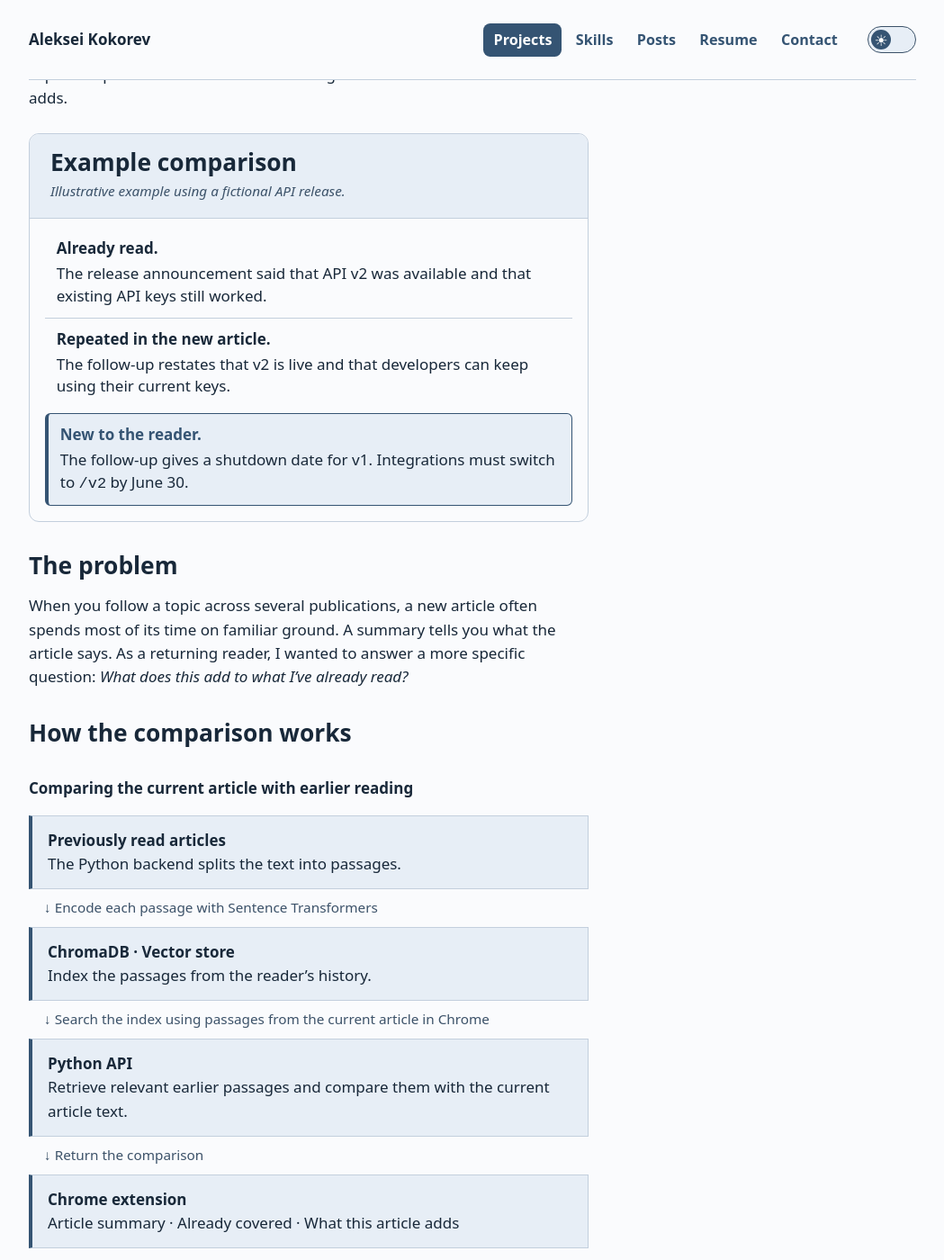
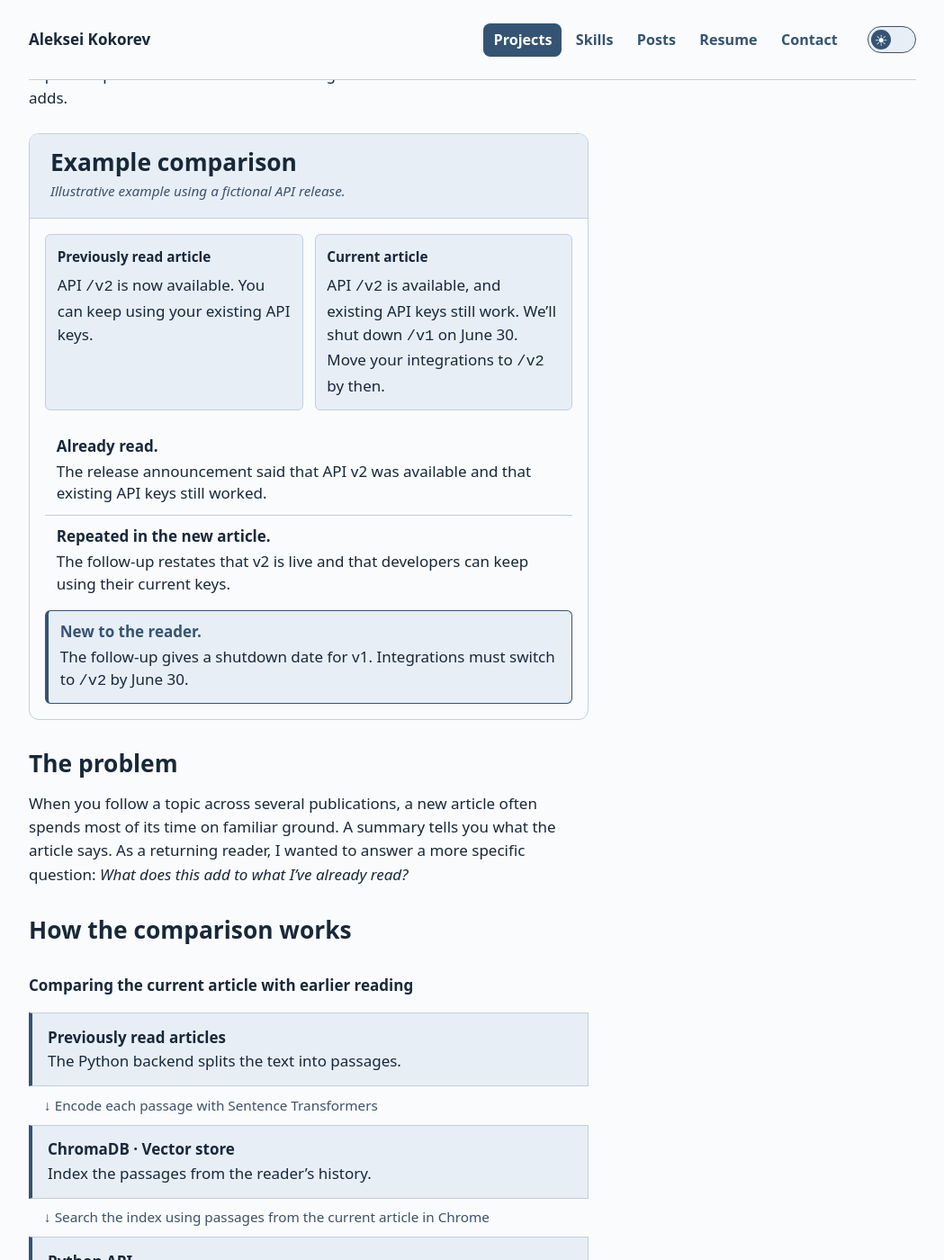
Before and after one commit to alex-coch/alex-coch.github.io, a Jekyll site: the page projects/article-comparison/index.html, which Jekyll copies as it is, in a window 1280 px wide and 1400 px high, scrolled down 555 px. Shown: the whole window at 90% size, without its empty margins (115-1164 px from the left). Built offline with Jekyll 4.4.1, drawn with Linux system fonts in a browser that asks for light colours.

Commit message:
Show source excerpts alongside the RAG comparison

```diff
--- a/assets/portfolio.css
+++ b/assets/portfolio.css
@@ -301,3 +301,15 @@ header nav a[aria-current] {color:var(--on-accent);background:var(--accent)}
 .failure-progress {margin:.4rem 0 .65rem;color:var(--muted);font-size:.9rem}
 .failure-progress:empty {margin:0}
 .failure-selector:not([hidden]) ~ section ol {list-style:none;padding:0}
+
+.comparison-excerpts {display:grid;gap:.75rem;padding:1rem 1rem .4rem}
+.comparison-excerpts figure {
+  min-width:0;margin:0;padding:.75rem;background:var(--panel);
+  border:1px solid var(--line);border-radius:.35rem
+}
+.comparison-excerpts figcaption {font-weight:700;font-size:.9rem}
+.comparison-excerpts blockquote {margin:.4rem 0 0}
+.comparison-excerpts p {margin:0}
+@media (min-width:38rem) {
+  .comparison-excerpts {grid-template-columns:repeat(2,minmax(0,1fr))}
+}
--- a/projects/article-comparison/index.html
+++ b/projects/article-comparison/index.html
@@ -6,7 +6,7 @@
   <title>What’s new in this article? · Aleksei Kokorev</title>
   <link rel="icon" href="/assets/ak.svg?v=3" type="image/svg+xml">
 <script src="/assets/theme.js?v=2"></script>
-<link rel="stylesheet" href="/assets/portfolio.css?v=42">
+<link rel="stylesheet" href="/assets/portfolio.css?v=48">
 <script defer src="/assets/portfolio-nav.js?v=7"></script>
 </head>
 <body>
@@ -46,6 +46,16 @@
       <h2 id="example-comparison">Example comparison</h2>
       <p><em>Illustrative example using a fictional API release.</em></p>
     </div>
+    <div class="comparison-excerpts">
+      <figure>
+        <figcaption>Previously read article</figcaption>
+        <blockquote><p>API <code>/v2</code> is now available. You can keep using your existing API keys.</p></blockquote>
+      </figure>
+      <figure>
+        <figcaption>Current article</figcaption>
+        <blockquote><p>API <code>/v2</code> is available, and existing API keys still work. We’ll shut down <code>/v1</code> on June 30. Move your integrations to <code>/v2</code> by then.</p></blockquote>
+      </figure>
+    </div>
     <ul role="list">
       <li><strong>Already read.</strong> The release announcement said that API v2 was available and that existing API keys still worked.</li>
       <li><strong>Repeated in the new article.</strong> The follow-up restates that v2 is live and that developers can keep using their current keys.</li>
```
